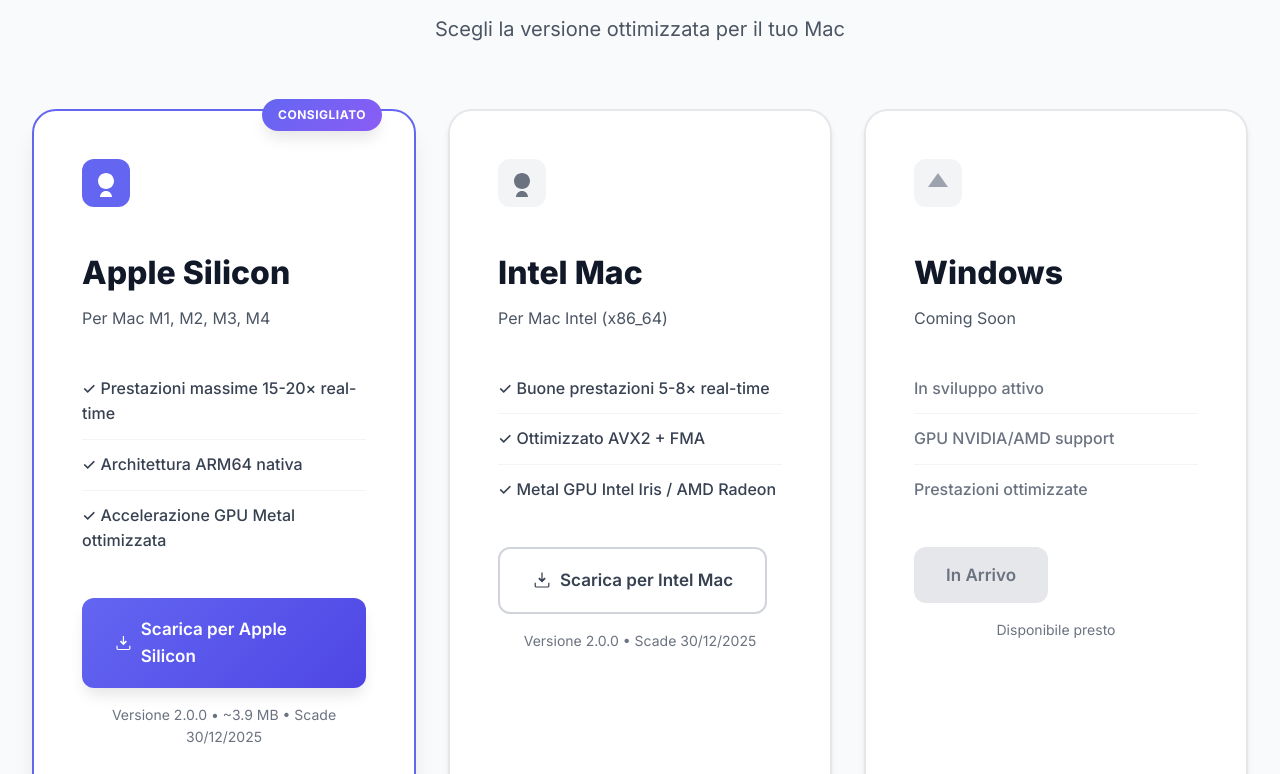
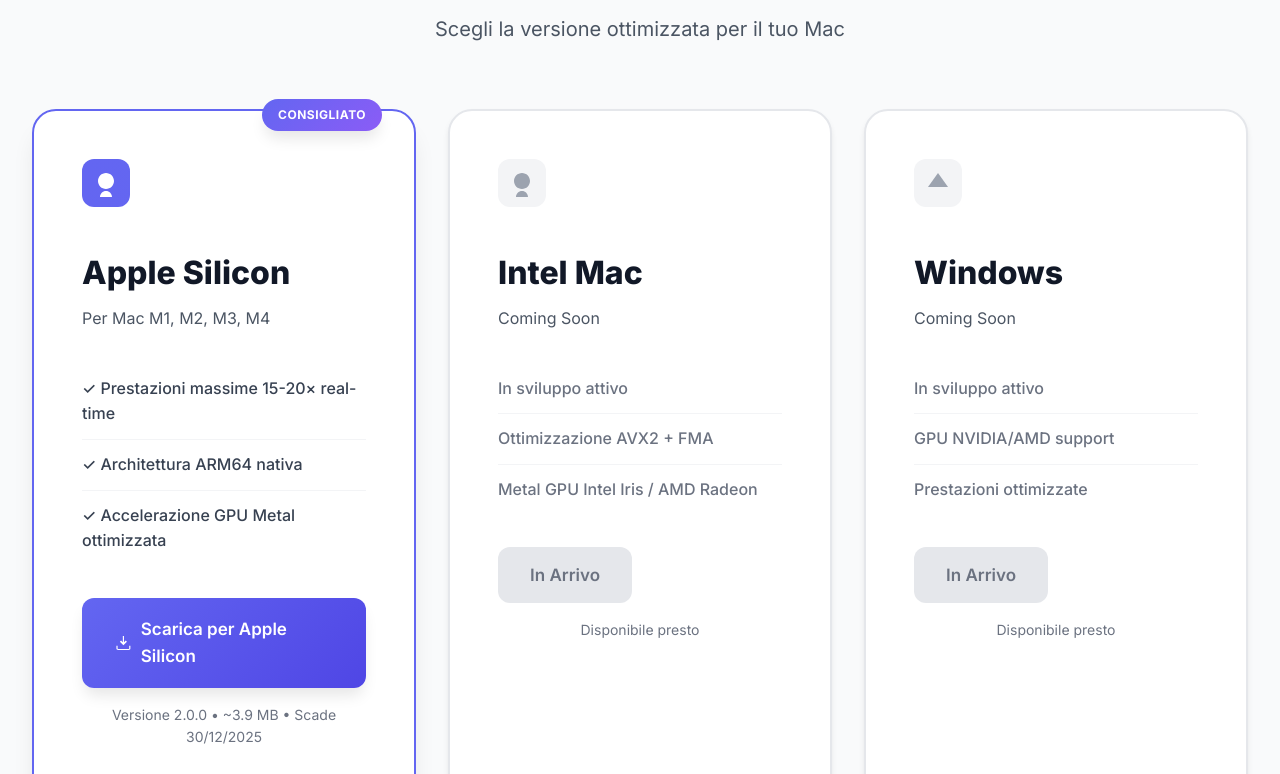
Before and after one commit to Alekkk777/Tell_Me_More, a plain HTML site: page index.html in a window 1280 px wide. Shown: the part 3581-4355 px from the top of the page. Drawn offline with Linux system fonts and the light colour scheme.

Commit message:
Update website: Intel Mac coming soon, Apple Silicon only

```diff
--- a/index.html
+++ b/index.html
@@ -235,27 +235,24 @@
                     <div class="download-info">Versione 2.0.0 • ~3.9 MB • Scade 30/12/2025</div>
                 </div>
 
-                <div class="download-card">
+                <div class="download-card disabled">
                     <div class="download-icon">
                         <svg width="48" height="48" viewBox="0 0 48 48" fill="none">
                             <rect width="48" height="48" rx="12" fill="#f3f4f6"/>
-                            <path d="M24 14C28.4183 14 32 17.5817 32 22C32 26.4183 28.4183 30 24 30C19.5817 30 16 26.4183 16 22C16 17.5817 19.5817 14 24 14ZM24 32C27.3137 32 30 34.6863 30 38H18C18 34.6863 20.6863 32 24 32Z" fill="#6b7280"/>
+                            <path d="M24 14C28.4183 14 32 17.5817 32 22C32 26.4183 28.4183 30 24 30C19.5817 30 16 26.4183 16 22C16 17.5817 19.5817 14 24 14ZM24 32C27.3137 32 30 34.6863 30 38H18C18 34.6863 20.6863 32 24 32Z" fill="#9ca3af"/>
                         </svg>
                     </div>
                     <h3 class="download-title">Intel Mac</h3>
-                    <p class="download-subtitle">Per Mac Intel (x86_64)</p>
+                    <p class="download-subtitle">Coming Soon</p>
                     <div class="download-features">
-                        <div class="download-feature">✓ Buone prestazioni 5-8× real-time</div>
-                        <div class="download-feature">✓ Ottimizzato AVX2 + FMA</div>
-                        <div class="download-feature">✓ Metal GPU Intel Iris / AMD Radeon</div>
+                        <div class="download-feature coming-soon">In sviluppo attivo</div>
+                        <div class="download-feature coming-soon">Ottimizzazione AVX2 + FMA</div>
+                        <div class="download-feature coming-soon">Metal GPU Intel Iris / AMD Radeon</div>
                     </div>
-                    <a href="#" class="btn btn-secondary btn-large" id="download-intel">
-                        <svg width="20" height="20" viewBox="0 0 20 20" fill="none">
-                            <path d="M10 12.5L6.25 8.75L7.5 7.4375L9.375 9.3125V2.5H10.625V9.3125L12.5 7.4375L13.75 8.75L10 12.5ZM4.375 17.5C3.88542 17.5 3.46354 17.3255 3.10938 16.9766C2.75521 16.6276 2.57771 16.2083 2.57292 15.7188V12.8125H3.82292V15.7188C3.82292 15.9062 3.89583 16.0729 4.04167 16.2188C4.1875 16.3646 4.35417 16.4375 4.54167 16.4375H15.4583C15.6458 16.4375 15.8125 16.3646 15.9583 16.2188C16.1042 16.0729 16.1771 15.9062 16.1771 15.7188V12.8125H17.4271V15.7188C17.4271 16.2083 17.2526 16.6276 16.9036 16.9766C16.5547 17.3255 16.1354 17.5 15.6458 17.5H4.375Z" fill="currentColor"/>
-                        </svg>
-                        Scarica per Intel Mac
-                    </a>
-                    <div class="download-info">Versione 2.0.0 • Scade 30/12/2025</div>
+                    <button class="btn btn-disabled btn-large" disabled>
+                        In Arrivo
+                    </button>
+                    <div class="download-info">Disponibile presto</div>
                 </div>
 
                 <div class="download-card disabled">
--- a/script.js
+++ b/script.js
@@ -42,11 +42,8 @@ window.addEventListener('scroll', () => {
 const downloadMBtn = document.getElementById('download-m');
 const downloadIntelBtn = document.getElementById('download-intel');
 
-// Link ai DMG su GitHub Releases
-const DOWNLOAD_LINKS = {
-    appleSilicon: 'https://github.com/Alekkk777/Tell_Me_More/releases/download/v2.0.0/Tells_me_More_2.0.0_Apple_Silicon.dmg',
-    intel: 'https://github.com/Alekkk777/Tell_Me_More/releases/download/v2.0.0/Tells_me_More_2.0.0_Intel.dmg'
-};
+// Link al DMG Apple Silicon su GitHub Releases
+const DOWNLOAD_LINK = 'https://github.com/Alekkk777/Tell_Me_More/releases/download/v2.0.0/Tells_me_More_2.0.0_Apple_Silicon.dmg';
 
 downloadMBtn.addEventListener('click', (e) => {
     e.preventDefault();
@@ -55,18 +52,18 @@ downloadMBtn.addEventListener('click', (e) => {
     console.log('Download iniziato: Apple Silicon');
 
     // Avvia il download del DMG
-    window.location.href = DOWNLOAD_LINKS.appleSilicon;
+    window.location.href = DOWNLOAD_LINK;
 });
 
-downloadIntelBtn.addEventListener('click', (e) => {
-    e.preventDefault();
-
-    // Analisi evento (opzionale: aggiungi qui il tuo tracking)
-    console.log('Download iniziato: Intel Mac');
-
-    // Avvia il download del DMG
-    window.location.href = DOWNLOAD_LINKS.intel;
-});
+// Intel Mac - Coming Soon (disabled)
+// Il bottone è già disabilitato nell'HTML, quindi questo listener non è necessario
+// ma lo lasciamo per completezza
+if (downloadIntelBtn && !downloadIntelBtn.disabled) {
+    downloadIntelBtn.addEventListener('click', (e) => {
+        e.preventDefault();
+        console.log('Intel version: Coming soon');
+    });
+}
 
 // ====================================
 // Survey Button
```
